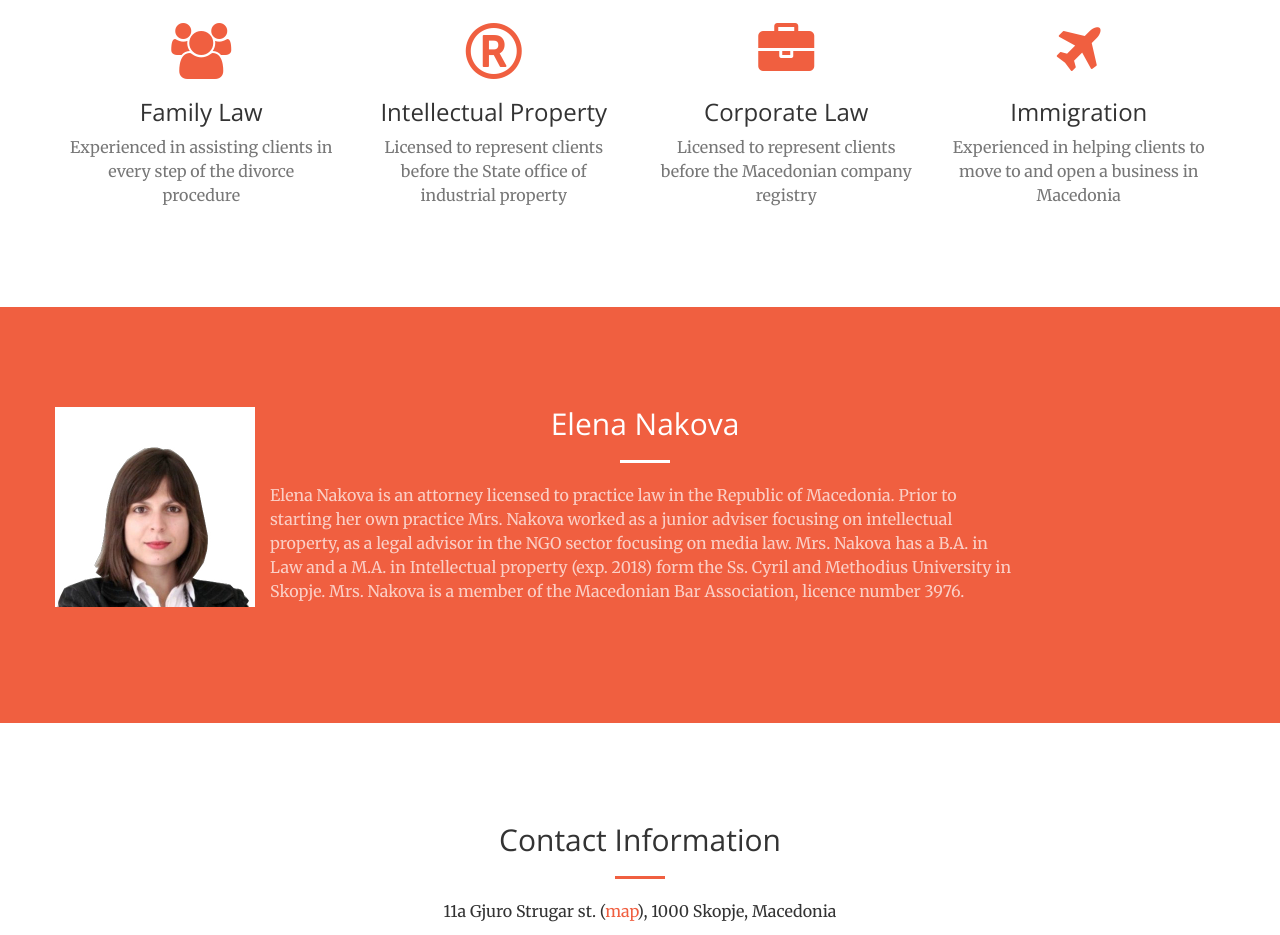
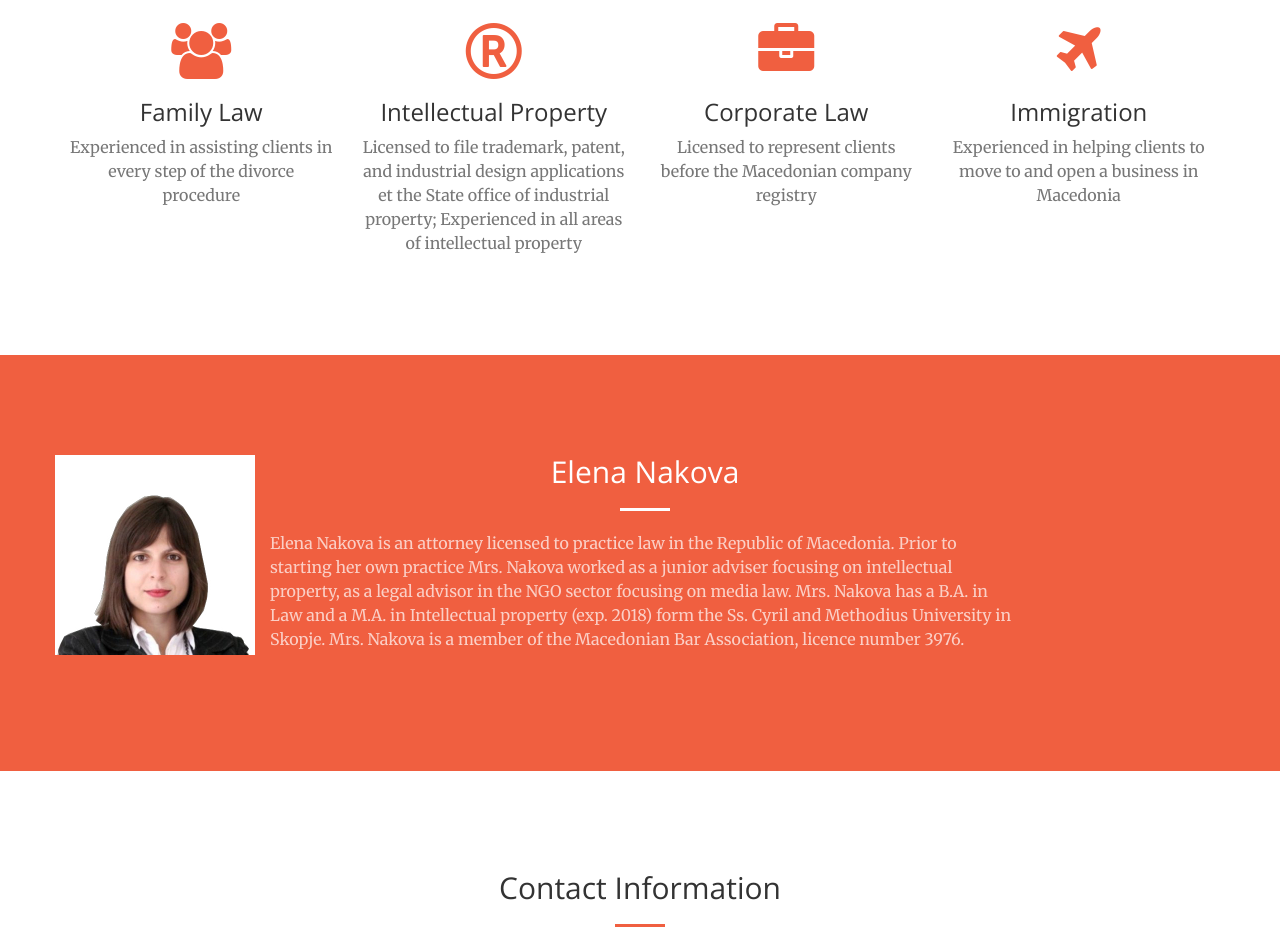
Before and after one commit to novica/aen, a website: page index.html in a window 1280 px wide. Shown: the part 973-1908 px from the top of the page. Drawn offline with nearby package versions, Linux system fonts and the light colour scheme.

Commit message:
add line

```diff
--- a/index.html
+++ b/index.html
@@ -102,8 +102,8 @@
                     <div class="service-box">
                         <i class="fa fa-4x fa-registered text-primary sr-icons"></i>
                         <h3>Intellectual Property</h3>
-                        <p class="text-muted">Licensed to represent clients before the State office
-of industrial property</p>
+                        <p class="text-muted">Licensed to file trademark, patent, and industrial design applications et the State office
+of industrial property; Experienced in all areas of intellectual property</p>
                     </div>
                 </div>
                 <div class="col-lg-3 col-md-6 text-center">
```
